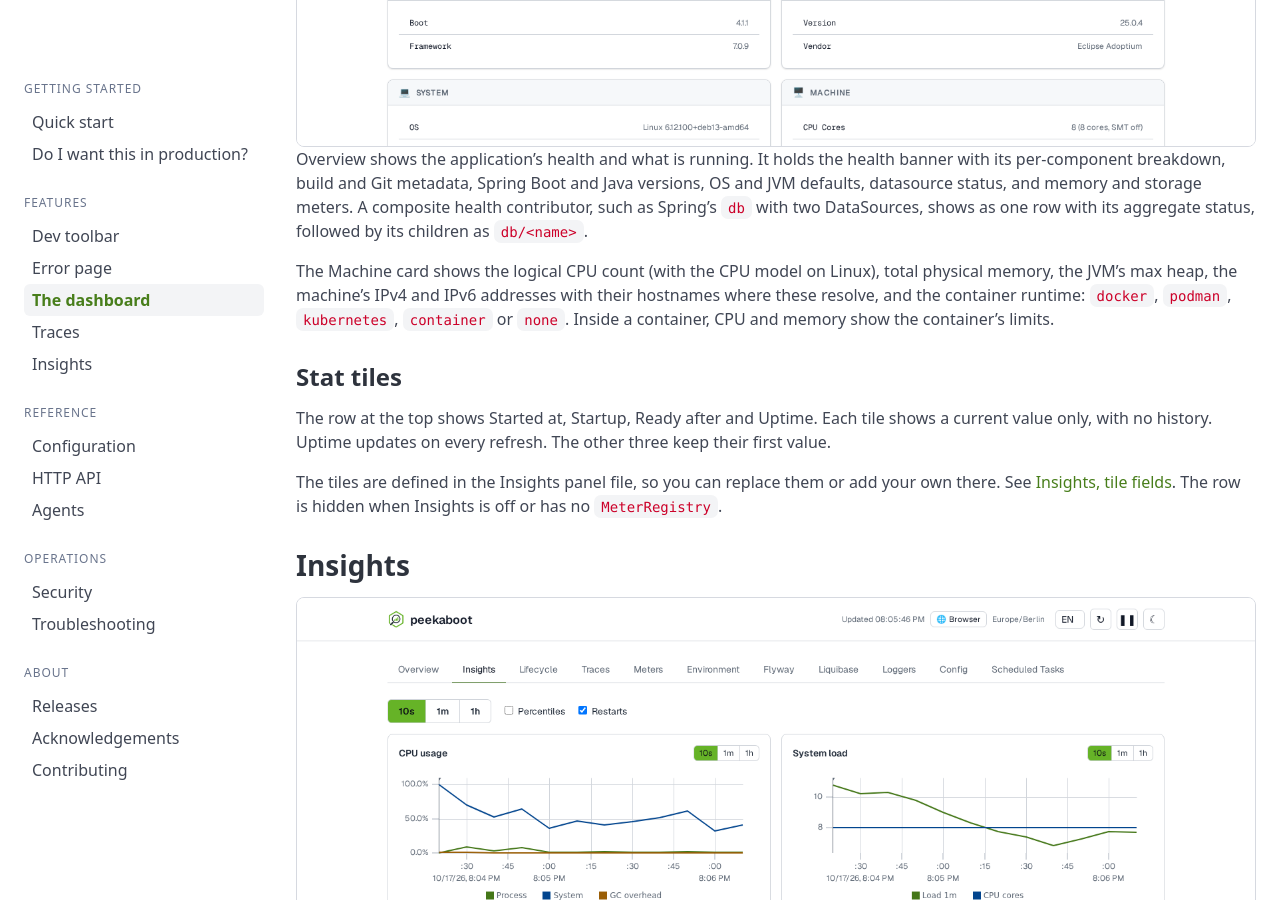
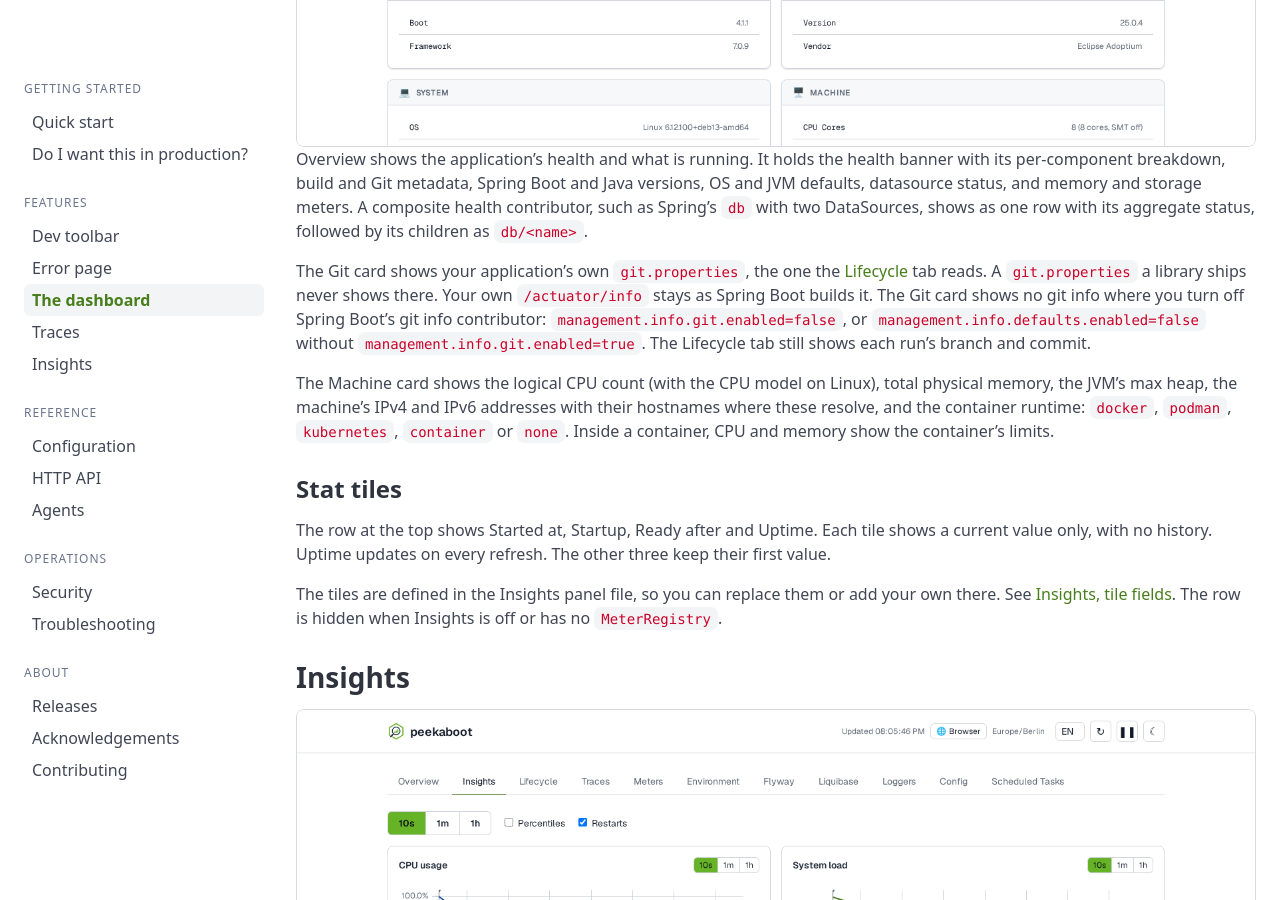
Before and after one commit to peekaboot-org/peekaboot-org.github.io, a Jekyll site: the page built from docs/dashboard.md, in a window 1280 px wide and 900 px high, scrolled down 2266 px. Built offline with Jekyll 4.4.1, drawn with Linux system fonts in a browser that asks for light colours.

Commit message:
docs: say the Overview shows the app's own git

```diff
--- a/docs/dashboard.md
+++ b/docs/dashboard.md
@@ -79,6 +79,13 @@ its per-component breakdown, build and Git metadata, Spring Boot and Java versio
 defaults, datasource status, and memory and storage meters. A composite health contributor,
 such as Spring's `db` with two DataSources, shows as one row with its aggregate status,
 followed by its children as `db/<name>`.
+
+The Git card shows your application's own `git.properties`, the one the
+[Lifecycle](#lifecycle) tab reads. A `git.properties` a library ships never shows there. Your
+own `/actuator/info` stays as Spring Boot builds it.
+The Git card shows no git info where you turn off Spring Boot's git info contributor:
+`management.info.git.enabled=false`, or `management.info.defaults.enabled=false` without
+`management.info.git.enabled=true`. The Lifecycle tab still shows each run's branch and commit.
 
 The Machine card shows the logical CPU count (with the CPU model on Linux), total physical
 memory, the JVM's max heap, the machine's IPv4 and IPv6 addresses with their hostnames where these resolve, and
```
Also changed, not shown: docs/api.md (+1 -2 lines), docs/security.md (+2 -1 lines).
